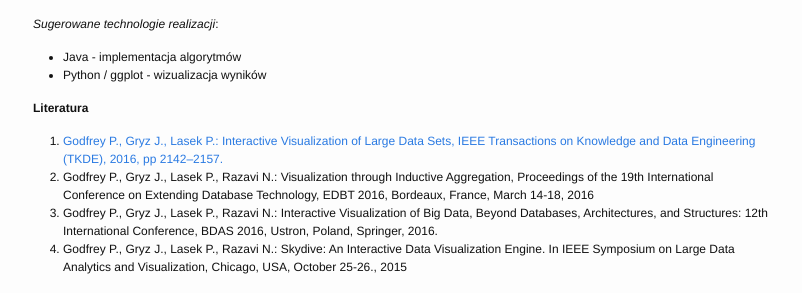
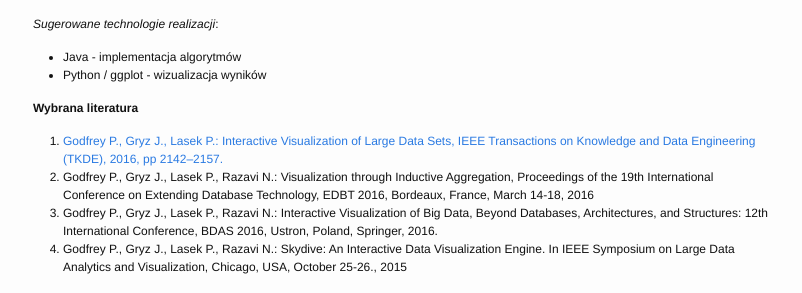
Before and after one commit to piotrlasek/piotrlasek.github.io, a Jekyll site: the page built from for-students/tematy-prac-2017.md, in a window 1280 px wide. Shown: the part 1968-2261 px from the top of the page, without its empty margins (237-1039 px from the left). Built offline with Jekyll 4.4.1, drawn with Linux system fonts in a browser that asks for light colours.

Commit message:
Update tematy-prac-2017.md

```diff
--- a/for-students/tematy-prac-2017.md
+++ b/for-students/tematy-prac-2017.md
@@ -141,7 +141,7 @@ danych [DMTOOLS](https://github.com/piotrlasek/clustering).
 * Java - implementacja algorytmów
 * Python / ggplot - wizualizacja wyników
 
-### Literatura
+### Wybrana literatura
 
 1. [Godfrey P., Gryz J., Lasek P.: Interactive Visualization of Large Data Sets, IEEE Transactions on Knowledge and Data Engineering (TKDE), 2016, pp 2142–2157.](http://ieeexplore.ieee.org/xpl/topAccessedArticles.jsp?punumber=69&topArticlesDate=July+2016)
 2. Godfrey P., Gryz J., Lasek P., Razavi N.: Visualization through Inductive Aggregation, Proceedings of the 19th International Conference on Extending Database Technology, EDBT 2016, Bordeaux, France, March 14-18, 2016
```
